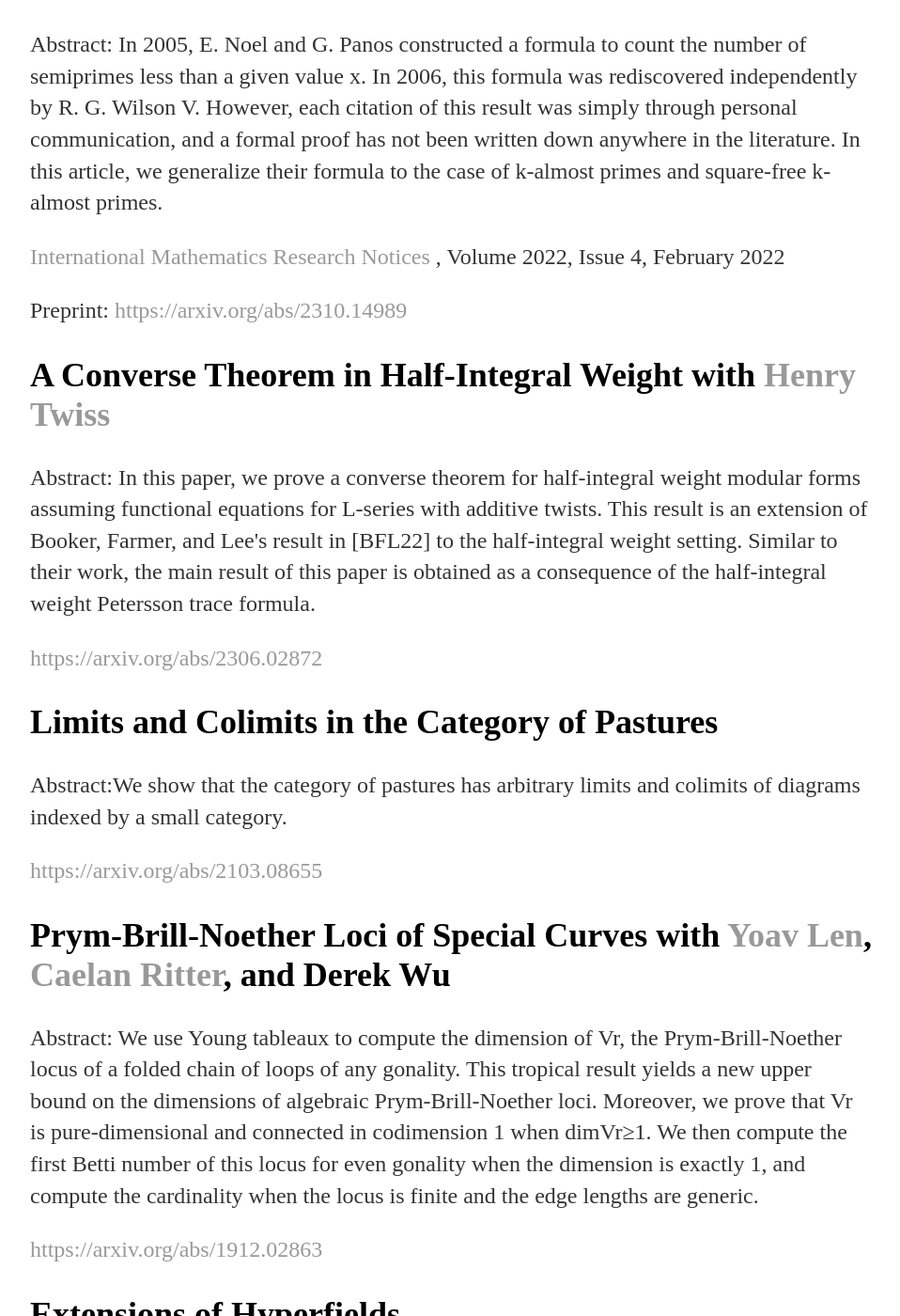
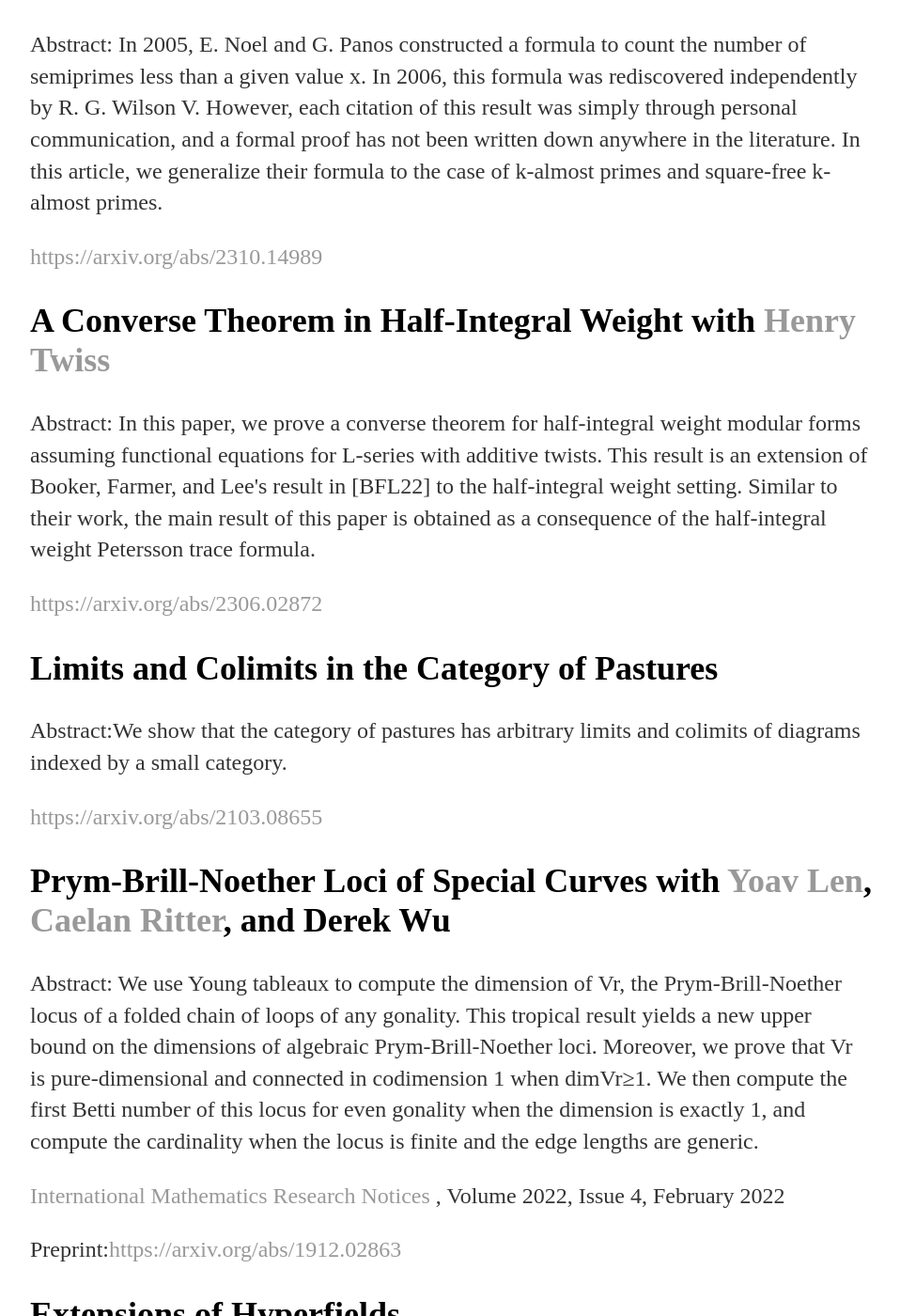
Before and after one commit to stevenecreech/stevenecreech.github.io, a Jekyll site: the page built from research/index.html, in a window 1280 px wide and 1400 px high, scrolled down 238 px. Shown: the whole window at 94% size, without its empty margins (160-1118 px from the left). Built offline with Jekyll 4.4.1, drawn with Linux system fonts in a browser that asks for light colours; Markdown is read by kramdown in place of the engine named in the settings; part of the change alters nothing that is shown.

```diff
--- a/research/index.html
+++ b/research/index.html
@@ -15,9 +15,8 @@ title: Steven Creech Research
 		case of k-almost primes and square-free k-almost primes.
 	</p>
 
-	<p><a href = "https://academic.oup.com/imrn/article/2022/4/2688/5896730?login=false"> International Mathematics Research Notices </a>, Volume 2022, Issue 4, February 2022</p>
 
-	<p>Preprint: <a href = "https://arxiv.org/abs/2310.14989">https://arxiv.org/abs/2310.14989</a></p>
+	<p><a href = "https://arxiv.org/abs/2310.14989">https://arxiv.org/abs/2310.14989</a></p>
 
 	<font size="+2"><h2>A Converse Theorem in Half-Integral Weight with <a href="https://www.henrytwiss.com/">Henry Twiss</a></h2></font>
 	<p>Abstract: In this paper, we prove a converse theorem for half-integral
@@ -43,7 +42,9 @@ title: Steven Creech Research
 		even gonality when the dimension is exactly 1, and compute the cardinality when the locus is finite and
 		the edge lengths are generic. </p>
 
-	<p><a href="https://arxiv.org/abs/1912.02863">https://arxiv.org/abs/1912.02863</a></p>
+	<p><a href = "https://academic.oup.com/imrn/article/2022/4/2688/5896730?login=false"> International Mathematics Research Notices </a>, Volume 2022, Issue 4, February 2022</p>
+
+	<p>Preprint:<a href="https://arxiv.org/abs/1912.02863">https://arxiv.org/abs/1912.02863</a></p>
 
 	<font size="+2"><h2>Extensions of Hyperfields</h2></font>
 	<p>Abstract:We develop a theory of extensions of hyperfields that generalizes the notion of field extensions. Since
```
